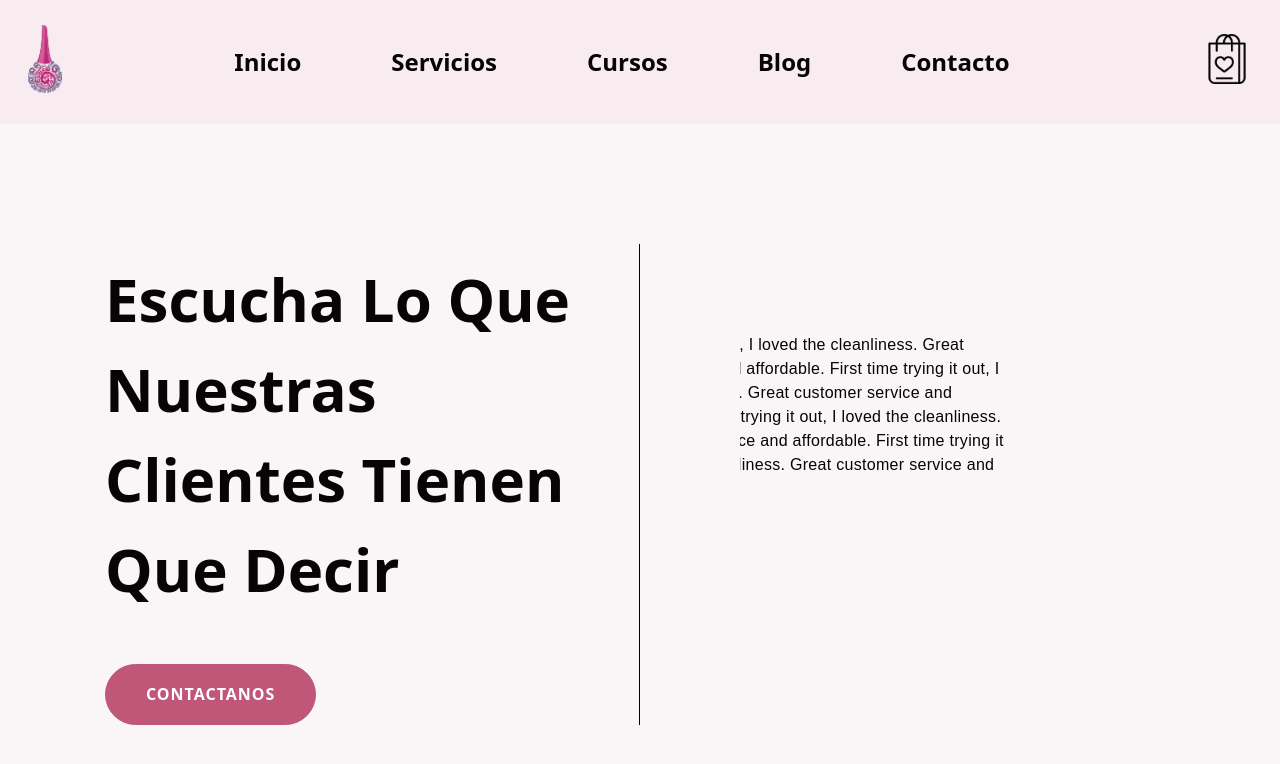
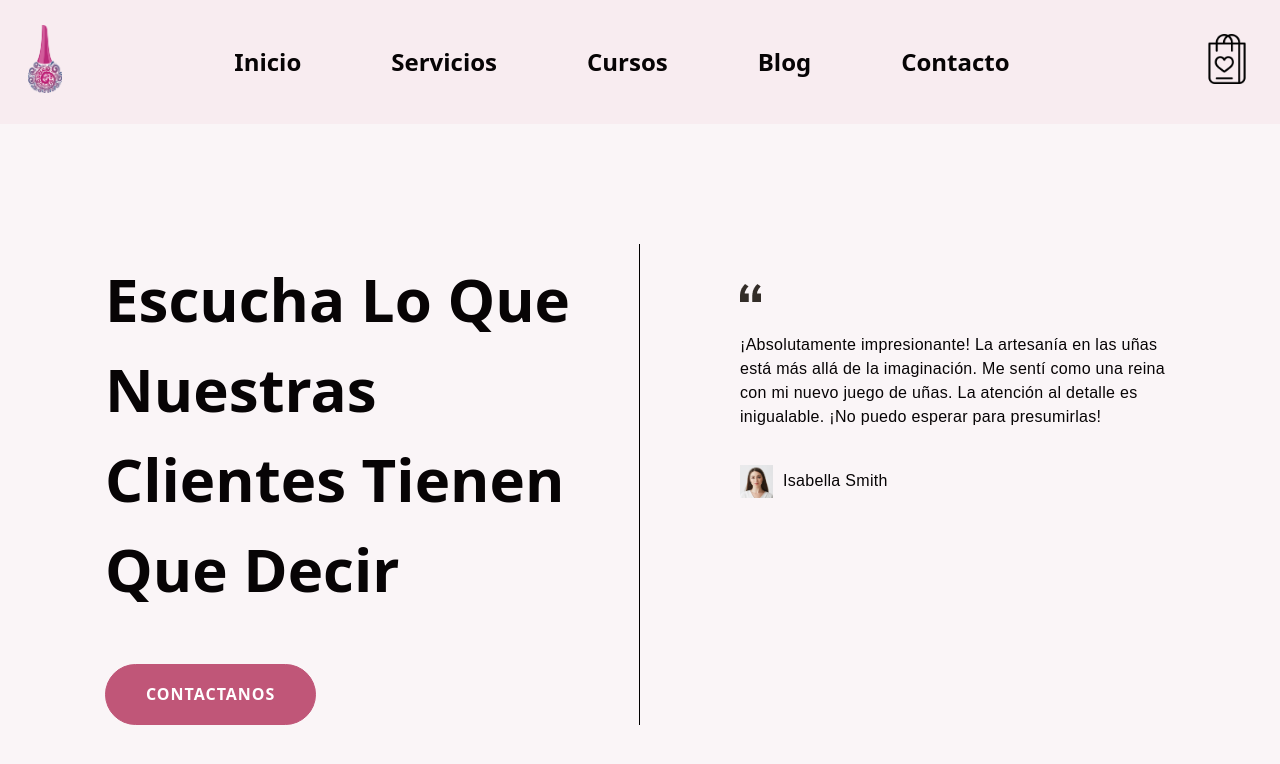
Before and after one commit to PSuarez18/cosmeticSofia, a React (Vite) app: page /servicio2 in a window 1280 px wide. Shown: the top 764 px of the page. Built offline with nearby package versions, Linux system fonts and the light colour scheme.

Commit message:
cambio final para el deploy

```diff
--- a/src/components/Opinions/Opinions.jsx
+++ b/src/components/Opinions/Opinions.jsx
@@ -8,26 +8,26 @@ const Opinions = () => {
   const opinionsData = [
     {
       id: 1,
-          content: "First time trying it out, I loved the cleanliness. Great customer service and affordable. First time trying it out, I loved the cleanliness. Great customer service and affordable. First time trying it out, I loved the cleanliness. Great customer service and affordable. First time trying it out, I loved the cleanliness. Great customer service and affordable.",
-          author: "Dardo fuseneco",
+      content: "¡Absolutamente impresionante! La artesanía en las uñas está más allá de la imaginación. Me sentí como una reina con mi nuevo juego de uñas. La atención al detalle es inigualable. ¡No puedo esperar para presumirlas!",
+      author: "Isabella Smith",
     },
 
     {
       id: 2,
-            content: "First time trying it out, I loved the cleanliness. Great customer service and affordable. First time trying it out, I loved the cleanliness. Great customer service and affordable. First time trying it out, I loved the cleanliness. Great customer service and affordable. First time trying it out, I loved the cleanliness. Great customer service and affordable.",
-            author: "Jorge Damian",
+      content: "¡Transformación de uñas asombrosa! Las elecciones de color y los diseños son fuera de este mundo. Es como una obra de arte en mis dedos. Los cumplidos no han dejado de llegar. ¡Altamente recomendado!",
+      author: "Sophie Anderson",
     },
 
     {
       id: 3,
-            content: "First time trying it out, I loved the cleanliness. Great customer service and affordable. First time trying it out, I loved the cleanliness. Great customer service and affordable. First time trying it out, I loved the cleanliness. Great customer service and affordable. First time trying it out, I loved the cleanliness. Great customer service and affordable.",
-            author: "Alan Otero",
+      content: "¡Increíble experiencia con las uñas! La creatividad y habilidad mostradas al hacer mis uñas fueron excepcionales. Salí sintiéndome segura y fabulosa. La atmósfera en el salón es tan acogedora. ¡Definitivamente volveré!",
+      author: "Michael Rodriguez",
     },
 
     {
       id: 4,
-            content: "First time trying it out, I loved the cleanliness. Great customer service and affordable. First time trying it out, I loved the cleanliness. Great customer service and affordable. First time trying it out, I loved the cleanliness. Great customer service and affordable. First time trying it out, I loved the cleanliness. Great customer service and affordable.",
-            author: "Jose Dominguez",
+      content: "¡Increíble magia con las uñas! No sabía que mis uñas podían lucir tan bien. La precisión del técnico es inigualable. Todo el proceso fue relajante y los resultados hablan por sí mismos. ¡10/10!",
+      author: "Emily Davis",
     },
 
   ];
@@ -43,7 +43,7 @@ const Opinions = () => {
         nextSlide();
         setActivateTransition(true);
       }, 1000); // Ajusta el tiempo según sea necesario
-        }, 4000);
+    }, 9000);
 
     return () => {
       clearInterval(intervalId);
```
Lines whose indentation alone changed are shown as unchanged.
